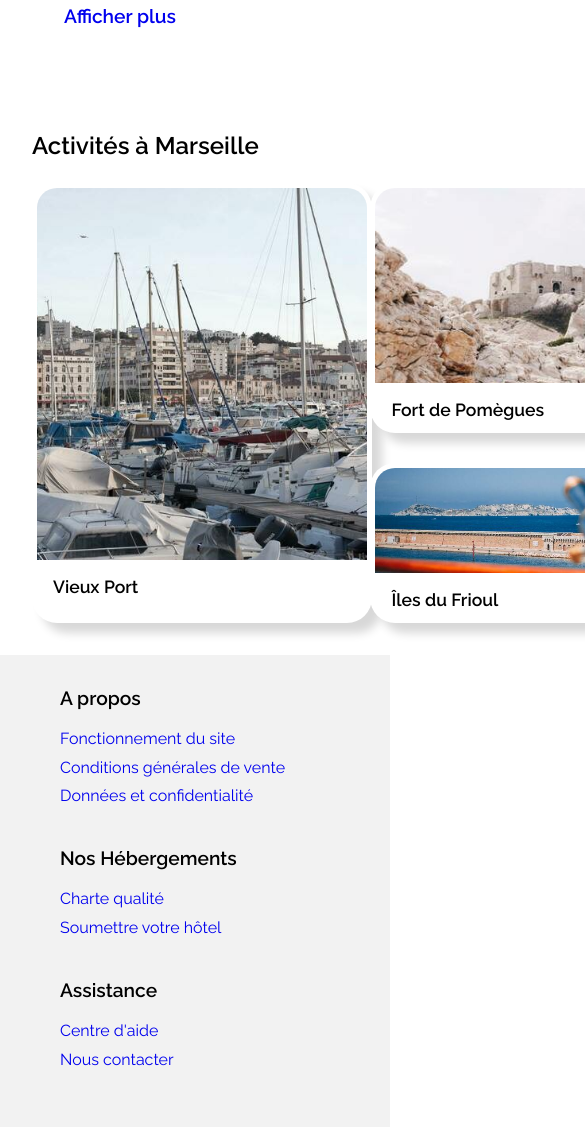
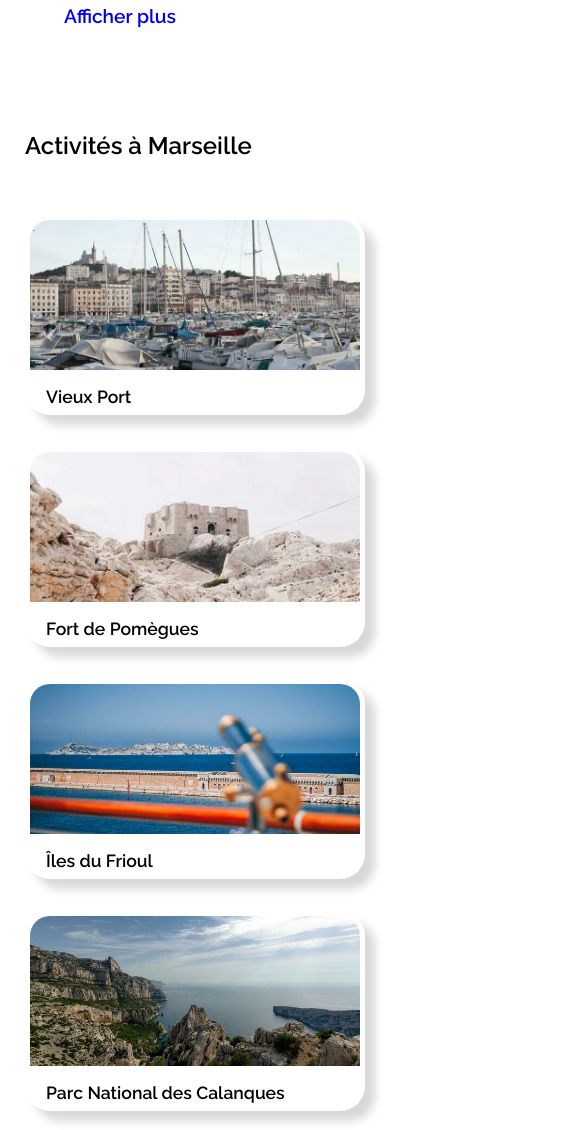
Before and after one commit to bastien-page/OC_P2_Reservia, a plain HTML site: page index.html in a window 390 px wide. Shown: the part 2620-3750 px from the top of the page, 585 px wide, since content can reach past the window. Drawn offline with Linux system fonts and the light colour scheme.

Commit message:
responsive activity

```diff
--- a/style.css
+++ b/style.css
@@ -488,13 +488,46 @@ footer li {
         margin-bottom: 2rem;
     }
 
-
     .top {
         margin-top: 1rem;
+    }
+    .activities {
+        justify-content: center;
+    }
+    .grid-big {
+        grid-template-columns: repeat(3, 300px);
+        grid-template-rows: 60px repeat(2,160px);
+        grid-gap : 2rem;
+    }
+    .activity__title {
+        grid-area: 1 / span 3;
+    }
+
+    .big, .activity {
+            width: 300px;
+            height: 160px;
+        }
+
+    .big img, .activity img {
+            width: 290px;
+            height: 105px;
+    }
+    #vieuxPort, #fortDePomegues, #ilesDuFrioul, #parcNationalDesCalanques, #notreDameDeLaGarde, #parcLonchamp {
+        grid-area: auto;
     }
 
 }
 
+@media screen and (max-width :1000px){
+    .grid-big {
+        grid-template-columns: repeat(2, 300px);
+        grid-template-rows: 60px repeat(3,160px);
+        grid-gap : 2rem;
+    }
+    .activity__title {
+        grid-area: 1 / span 2;
+    }
+}
 
 @media screen and (max-width :800px) {
 
@@ -532,6 +565,25 @@ footer li {
 
 }
 
+@media screen and (max-width :700px){
+    .grid-big {
+        grid-template-columns: 340px;
+        grid-template-rows: 60px repeat(6,200px);
+        grid-gap : 2rem;
+    }
+    .activity__title {
+        grid-area: 1 ;
+    }
+    .activity {
+        width: 340px;
+        height: 200px;
+    }
+    .activity img {
+        width: 330px;
+        height: 150px;
+    }
+}
+
 @media screen and (max-width :600px) {
 
     .grid {
@@ -543,6 +595,7 @@ footer li {
     }
     .card {
         width: 340px;
+
     }
     .card img {
         width: 330px;
```
